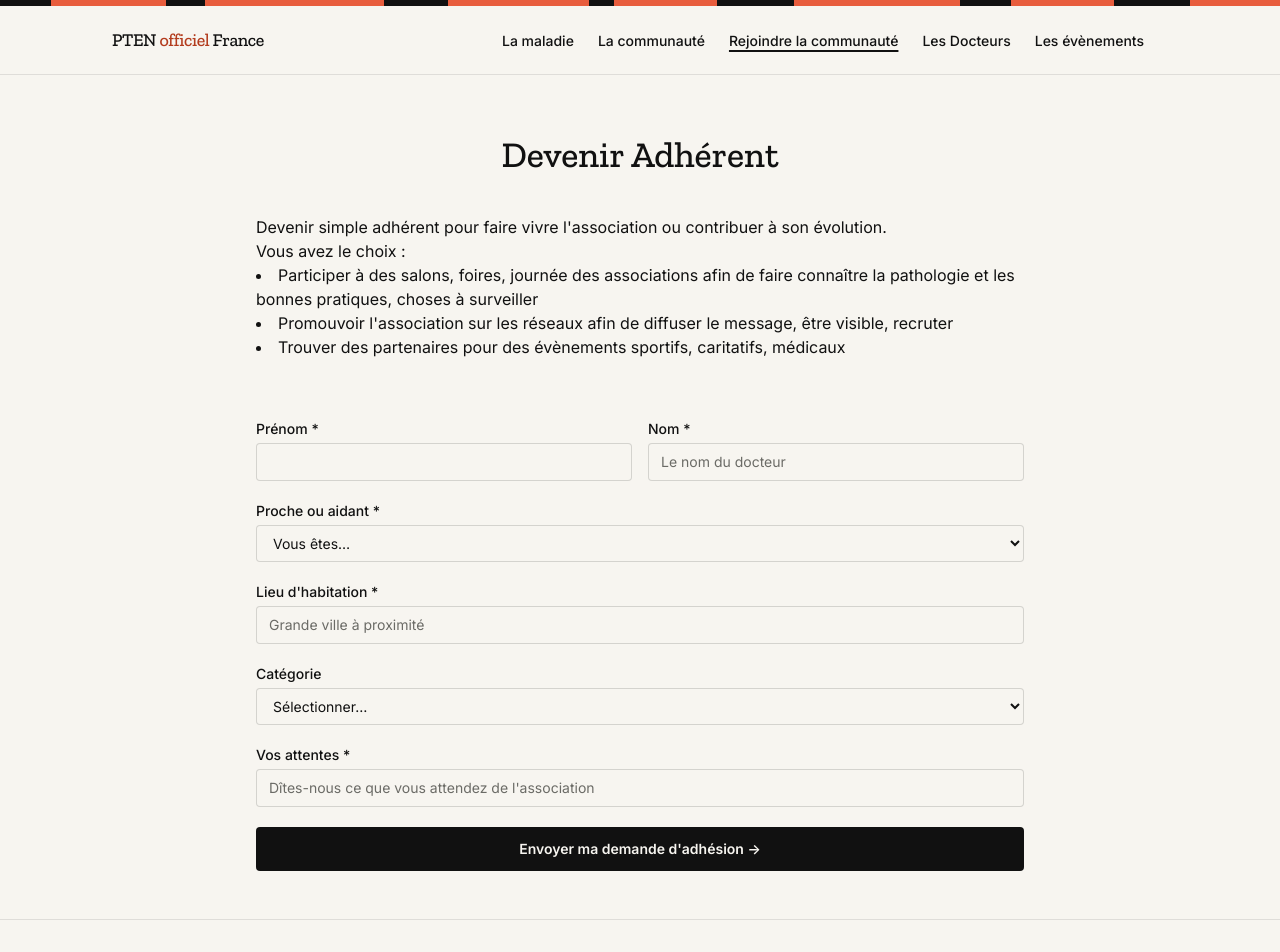
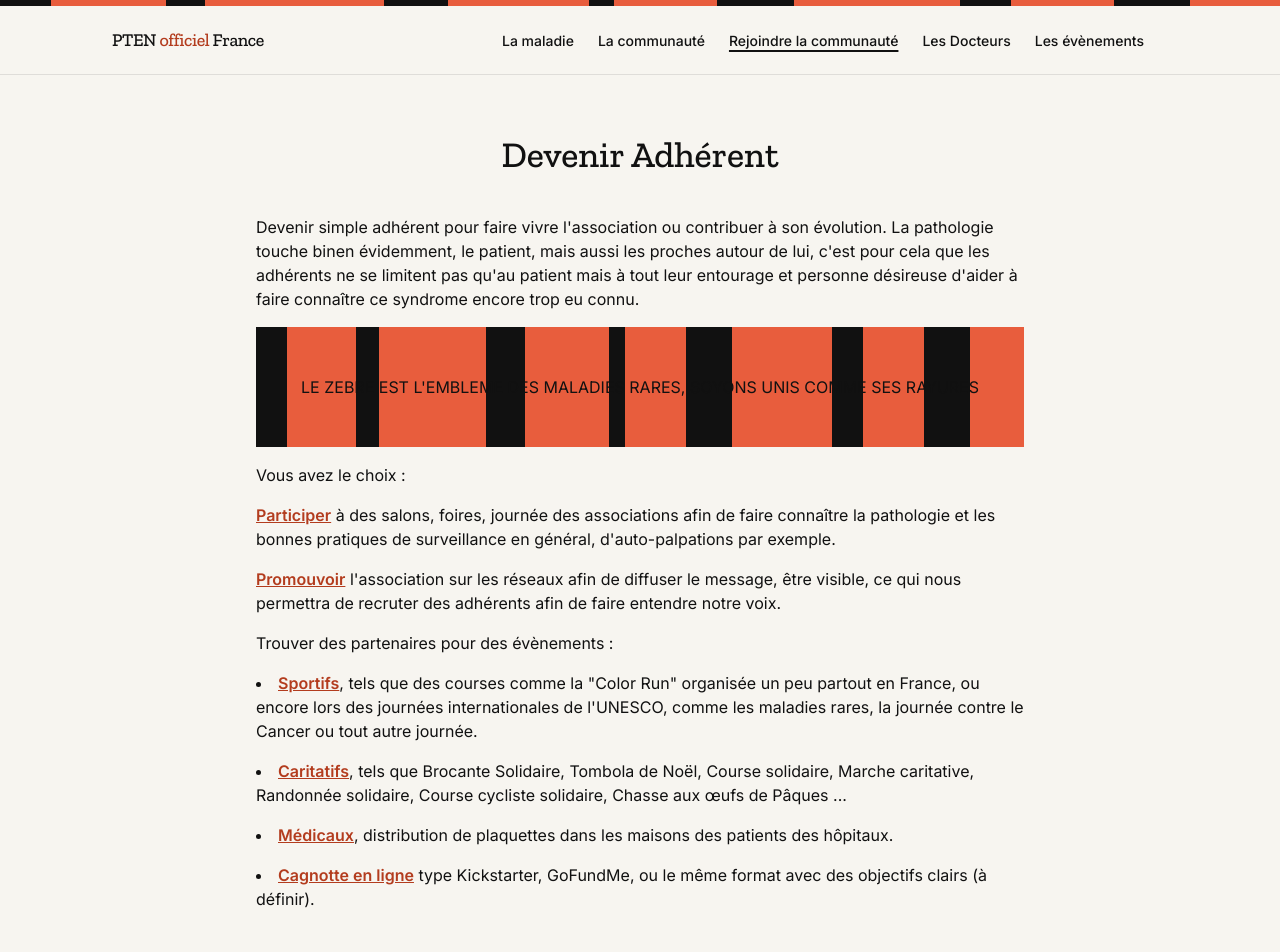
Before and after one commit to rchouhani/ptenofficielfrance, a Next.js app: page /pages/joinCommunity in a window 1280 px wide. Shown: the top 952 px of the page. Built offline with nearby package versions, Linux system fonts and the light colour scheme.

Commit message:
update: enhance MembershipForm component with detailed membership benefits and improved content structure

```diff
--- a/app/component/MembershipForm.tsx
+++ b/app/component/MembershipForm.tsx
@@ -53,15 +53,60 @@ export default function MembershipForm() {
   return (
      <>
 <div className="mx-auto flex w-full max-w-3xl flex-col gap-5">
-  <h1 className="text-center text-4xl mt-15">Devenir Adhérent</h1>
-    <span className="mb-15 mt-5">
-      <p>Devenir simple adhérent pour faire vivre l'association ou contribuer à son évolution.</p>
-      <span>Vous avez le choix :
-        <li>Participer à des salons, foires, journée des associations afin de faire connaître la pathologie et les bonnes pratiques, choses à surveiller</li>
-        <li>Promouvoir l'association sur les réseaux afin de diffuser le message, être visible, recruter</li>
-        <li>Trouver des partenaires pour des évènements sportifs, caritatifs, médicaux</li>
-      </span>
-    </span>
+  <h1 className="mt-15 text-center text-4xl">Devenir Adhérent</h1>
+
+  <div className="mb-15 mt-5 flex flex-col gap-4">
+    <p>
+      Devenir simple adhérent pour faire vivre l'association ou contribuer à son évolution. La pathologie touche binen évidemment, le patient, mais aussi les proches autour de lui, c'est pour cela que les adhérents ne se limitent pas qu'au patient mais à tout leur entourage et personne désireuse d'aider à faire connaître ce syndrome encore trop eu connu.
+    </p>
+
+      <p className="stripe-band">
+        LE ZEBRE EST L'EMBLEME DES MALADIES RARES, SOYONS UNIS COMME SES RAYURES
+      </p>
+
+    <p>Vous avez le choix :</p>
+
+    <p>
+      <span className="text-accent-text font-black textDecoration: underline">Participer</span> à des salons, foires, journée des associations afin de faire connaître la
+      pathologie et les bonnes pratiques de surveillance en général, d'auto-palpations par
+      exemple.
+    </p>
+
+    <p>
+      <span className="text-accent-text font-black textDecoration: underline">Promouvoir</span> l'association sur les réseaux afin de diffuser le message, être visible, ce
+      qui nous permettra de recruter des adhérents afin de faire entendre notre voix.
+    </p>
+
+    <p>Trouver des partenaires pour des évènements :</p>
+
+    <p>
+      <li>
+        <span className="text-accent-text font-black textDecoration: underline">Sportifs</span>, tels que des courses comme la "Color Run" organisée un peu partout en France,
+        ou encore lors des journées internationales de l'UNESCO, comme les maladies rares, la
+        journée contre le Cancer ou tout autre journée.
+      </li>
+    </p>
+
+    <p>
+      <li>
+        <span className="text-accent-text font-black textDecoration: underline">Caritatifs</span>, tels que Brocante Solidaire, Tombola de Noël, Course solidaire, Marche
+        caritative, Randonnée solidaire, Course cycliste solidaire, Chasse aux œufs de Pâques ...
+    </li>
+    </p>
+
+    <p>
+      <li>
+        <span className="text-accent-text font-black textDecoration: underline">Médicaux</span>, distribution de plaquettes dans les maisons des patients des hôpitaux.
+      </li>
+    </p>
+
+    <p>
+      <li>
+        <span className="text-accent-text font-black textDecoration: underline">Cagnotte en ligne</span> type Kickstarter, GoFundMe, ou le même format avec des objectifs
+        clairs (à définir).
+      </li>
+    </p>
+  </div>
 </div>
     <form
       className="mx-auto flex w-full max-w-3xl flex-col gap-5"
@@ -120,7 +165,6 @@ export default function MembershipForm() {
             id={fieldId("doctor-lastname")}
             className={inputClassName}
             type="text"
-            placeholder="Le nom du docteur"
             value={form.userLastname}
             onChange={updateField("userLastname")}
             required
```
